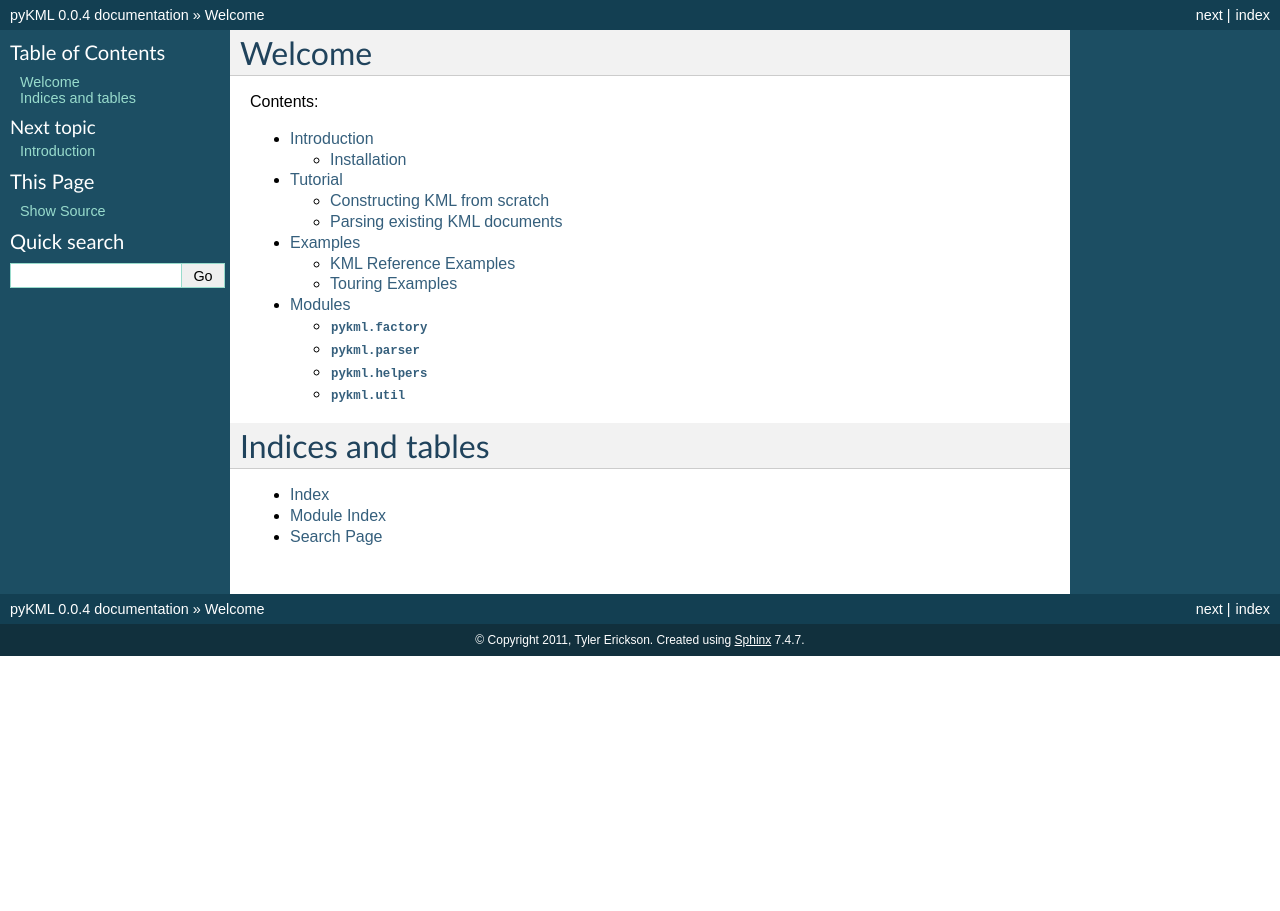
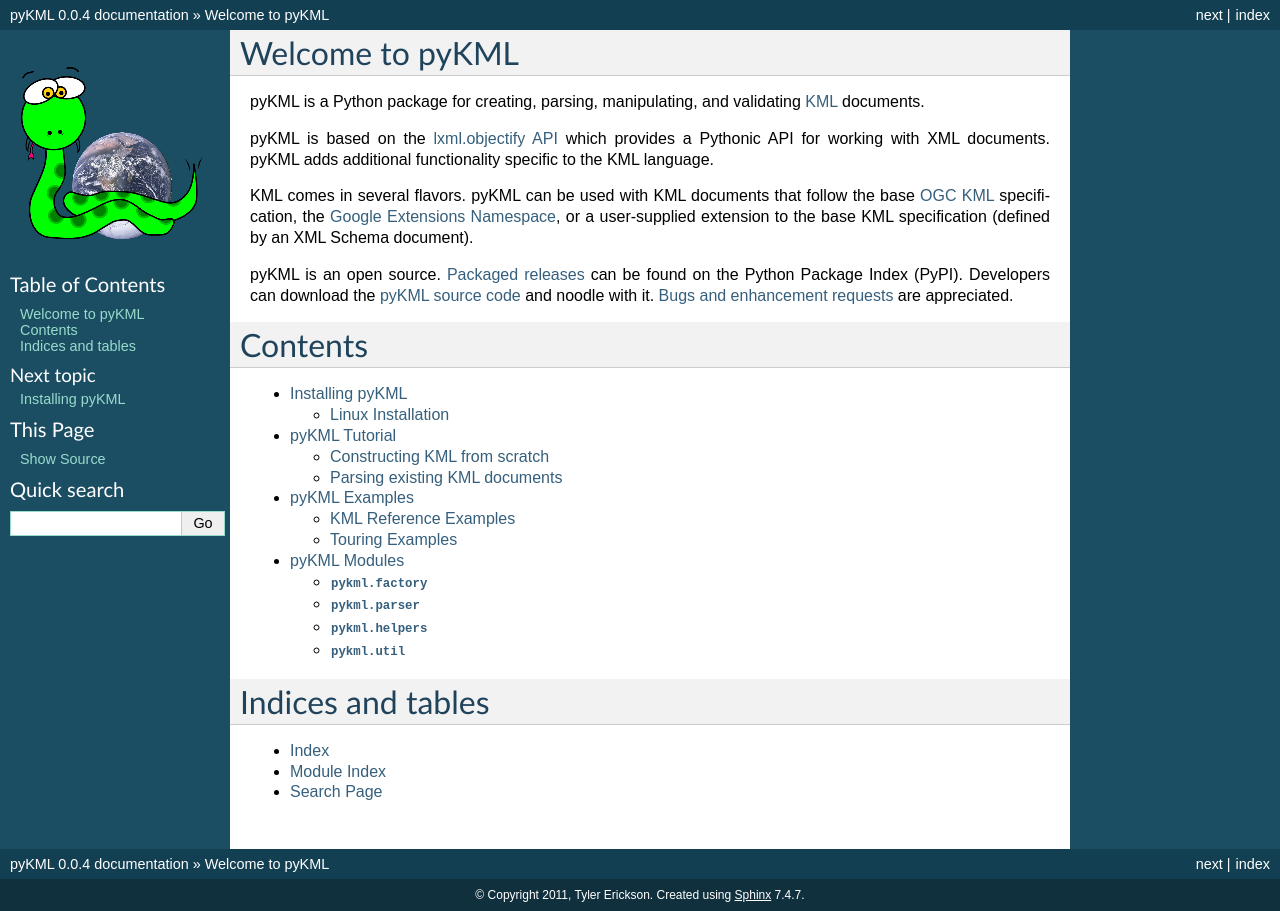
Before and after one commit to pykml/pykml, a Sphinx documentation site: the page built from docs/source/index.rst, in a window 1280 px wide. Built offline with Sphinx 7.4.7, drawn with Linux system fonts in a browser that asks for light colours; formulas are drawn with MathJax 3.

Commit message:
continued updates to the sphinx documentation

```diff
--- a/docs/source/conf.py
+++ b/docs/source/conf.py
@@ -122,7 +122,7 @@
 
 # The name of an image file (relative to this directory) to place at the top
 # of the sidebar.
-#html_logo = None
+html_logo = '../../src/logo/pyKML_logo_200x200.png'
 
 # The name of an image file (within the static path) to use as favicon of the
 # docs.  This file should be a Windows icon file (.ico) being 16x16 or 32x32
--- a/docs/source/examples.rst
+++ b/docs/source/examples.rst
@@ -1,5 +1,5 @@
-Examples
-=================================
+pyKML Examples
+===============
 
 Contents:
 
--- a/docs/source/index.rst
+++ b/docs/source/index.rst
@@ -3,15 +3,43 @@
    You can adapt this file completely to your liking, but it should at least
    contain the root `toctree` directive.
 
-Welcome
-=================================
+Welcome to pyKML
+================
 
-Contents:
+pyKML is a Python package for creating, parsing, manipulating, and validating
+KML_ documents.
+
+pyKML is based on the `lxml.objectify API`_ which provides a Pythonic API
+for working with XML documents.  pyKML adds additional functionality specific
+to the KML language.
+
+KML comes in several flavors.   pyKML can be used with KML documents that
+follow the base `OGC KML`_ specification, the `Google Extensions Namespace`_,
+or a user-supplied extension to the base KML specification (defined by an XML
+Schema document).
+
+pyKML is an open source.
+`Packaged releases`_ can be found on the
+Python Package Index (PyPI).
+Developers can download the `pyKML source code`_ and noodle with it.
+`Bugs and enhancement requests`_ are appreciated.
+
+
+.. _KML: http://code.google.com/apis/kml/documentation/
+.. _OGC KML: http://www.opengeospatial.org/standards/kml/
+.. _Google Extensions Namespace: http://code.google.com/apis/kml/documentation/kmlreference.html#kmlextensions
+.. _lxml.objectify API: http://codespeak.net/lxml/objectify.html
+.. _Packaged releases: http://pypi.python.org/pypi/pykml
+.. _pyKML source code: http://code.google.com/p/pykml/
+.. _Bugs and enhancement requests: http://code.google.com/p/pykml/
+
+Contents
+==================
 
 .. toctree::
     :maxdepth: 2
 
-    intro
+    installation
     tutorial
     examples
     modules
--- a/docs/source/modules.rst
+++ b/docs/source/modules.rst
@@ -1,5 +1,5 @@
-Modules
-============
+pyKML Modules
+=============
 
 The pyKML library is separated into several modules, based on similar
 functionality.
```
Also changed, not shown: docs/source/installation.rst (added, +53 -0 lines), docs/source/intro.rst (deleted, +0 -9 lines), docs/source/tutorial.rst (+36 -7 lines), src/logo/pyKML_logo_200x200.png (added), 1 other file.
